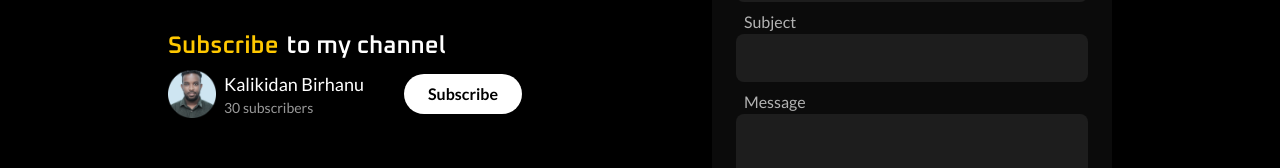
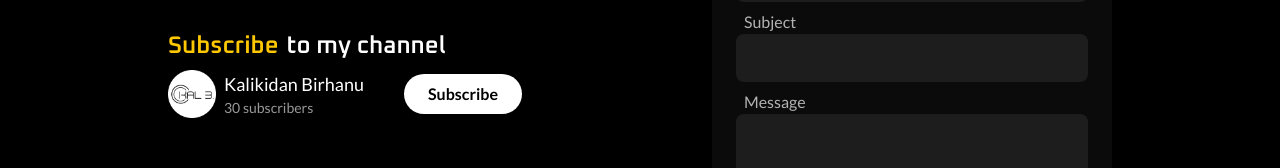
Before and after one commit to Eyu32/kalkidan_birhanu-s_portfolio, a website: page contact.html in a window 1280 px wide. Shown: the part 750-918 px from the top of the page. Drawn offline with Linux system fonts and the light colour scheme.

Commit message:
Updated the code

```diff
--- a/contact.html
+++ b/contact.html
@@ -75,7 +75,7 @@
                     <h2 class="flex items-center gap-2 font-Oxanium text-white font-semibold text-2xl"><span class="text-accent-color">Subscribe</span> to my channel</h2>
                     <div class="flex justify-start items-center gap-10">
                         <div class="flex gap-2 items-center justify-start">
-                            <img class="w-12 h-12" src="./assets/mobile/kalkidan-phone-subscribe.png" alt="">
+                            <img class="w-12 h-12" src="./assets/Youtube Logo.png" alt="">
                             <div class="flex flex-col items-start justify-center">
                                 <a href="" class="text-white text-lg">Kalikidan Birhanu</a>
                                 <p class="text-white/60 text-sm">30 subscribers</p>
```
Also changed, not shown: assets/Youtube Logo.png (added).
